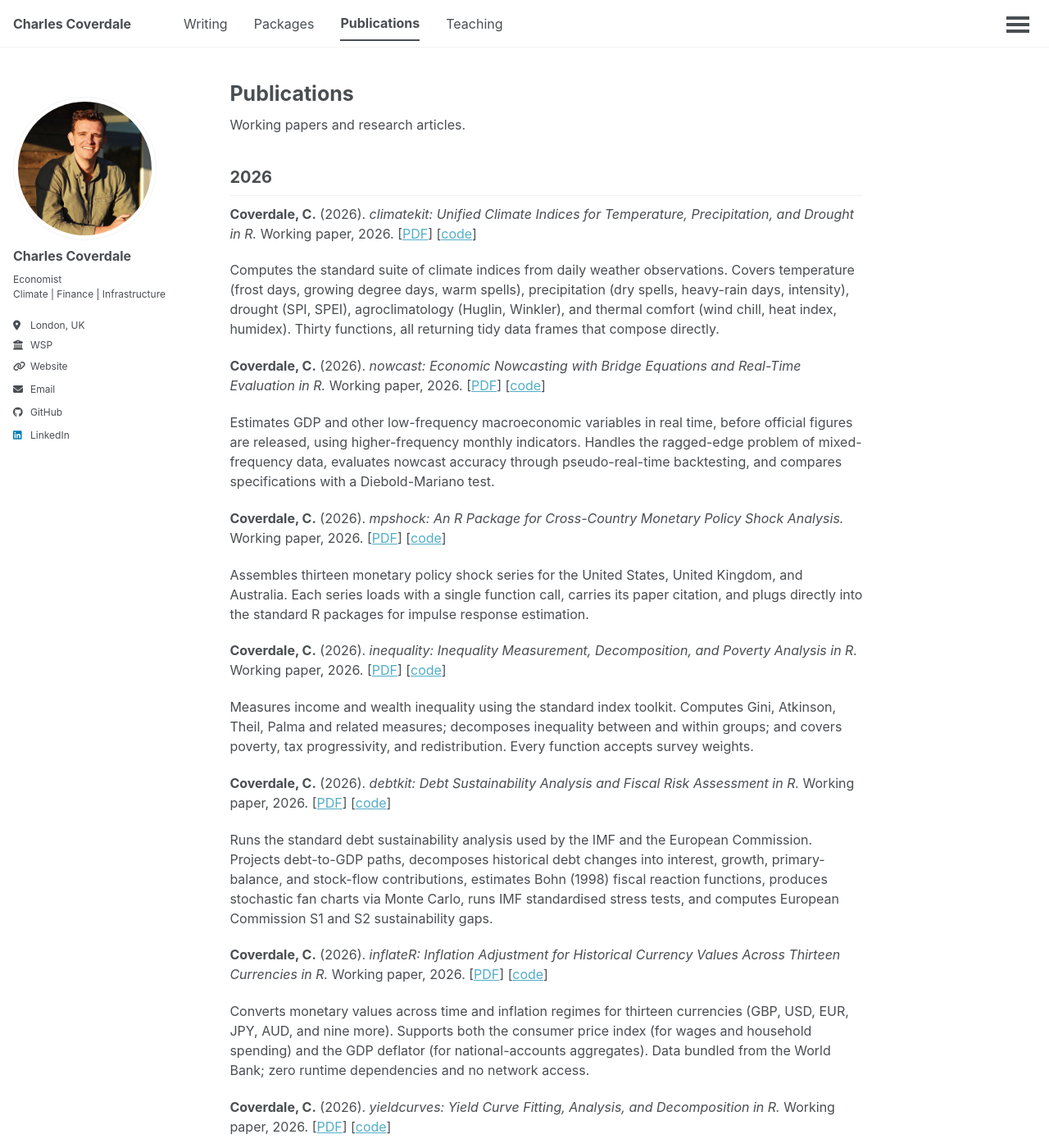
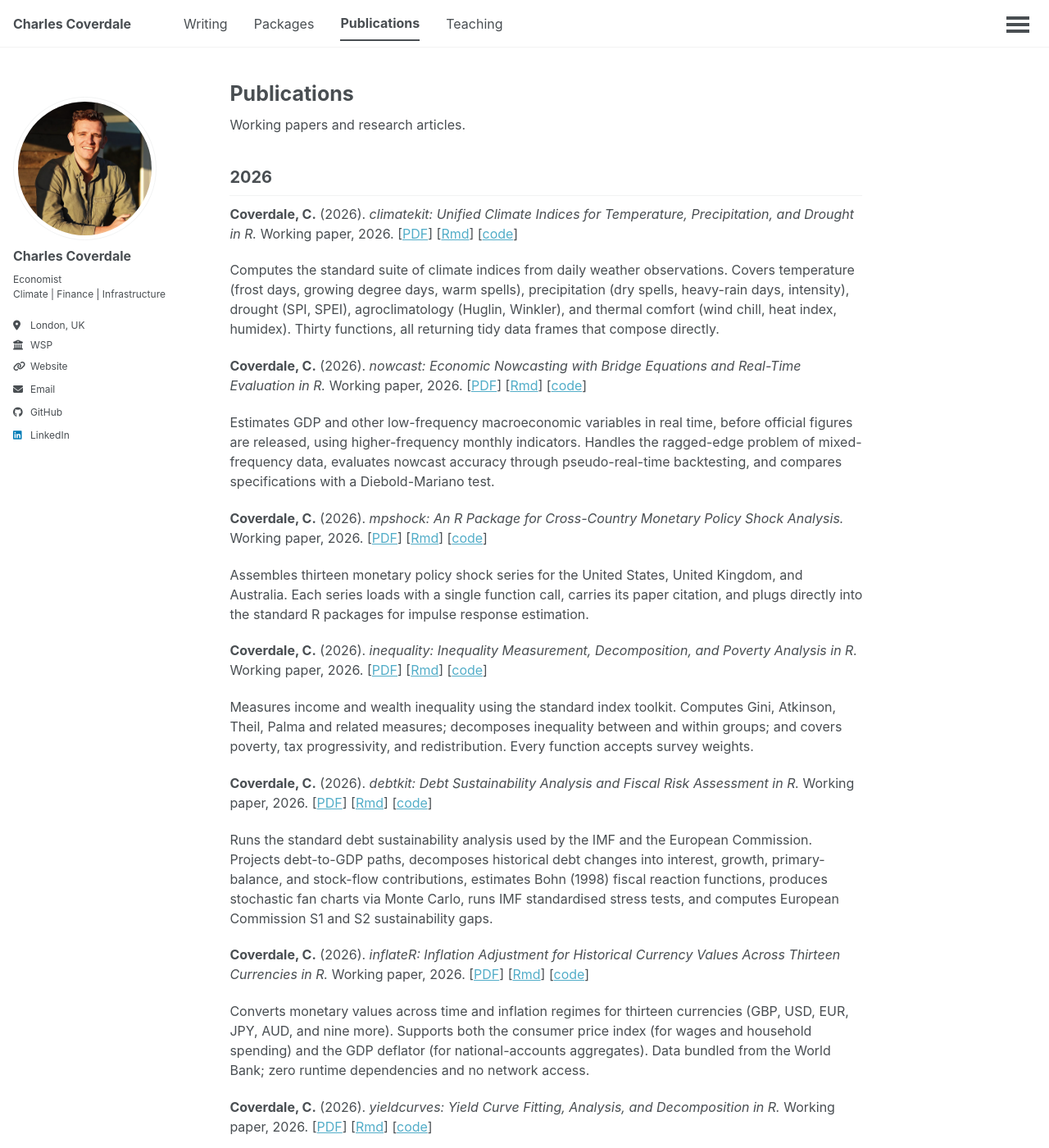
Before and after one commit to charlescoverdale/charlescoverdale.github.io, a Jekyll site: the page built from _pages/publications.md, in a window 1280 px wide and 1400 px high. Shown: the whole window at 82% size. Built offline with Jekyll 4.4.1, drawn with Linux system fonts in a browser that asks for light colours; a script that is not in the unit is left out.

Commit message:
Add [Rmd] link per paper, replace climatekit Fig 3 with 75-year SPI
- Each publications entry now links to the source paper.Rmd on GitHub
  alongside the PDF and package code, for full reproducibility.
- Climatekit Fig 3 replaced: was a boring 10-year synthetic heat-index
  distribution with almost all days in the Comfort bucket; now shows
  the 12-month SPI at Central Park, 1950 to 2024, with the 1960s
  Northeast drought, 2001-02 drought, and 2011 wet year visible.

```diff
--- a/_pages/publications.md
+++ b/_pages/publications.md
@@ -9,34 +9,34 @@ Working papers and research articles.
 
 ## 2026
 
-**Coverdale, C.** (2026). *climatekit: Unified Climate Indices for Temperature, Precipitation, and Drought in R.* Working paper, 2026. \[[PDF](/files/coverdale_climatekit_2026.pdf)\] \[[code](https://github.com/charlescoverdale/climatekit)\]
+**Coverdale, C.** (2026). *climatekit: Unified Climate Indices for Temperature, Precipitation, and Drought in R.* Working paper, 2026. \[[PDF](/files/coverdale_climatekit_2026.pdf)\] \[[Rmd](https://github.com/charlescoverdale/climatekit/blob/main/paper/rj/paper.Rmd)\] \[[code](https://github.com/charlescoverdale/climatekit)\]
 
 Computes the standard suite of climate indices from daily weather observations. Covers temperature (frost days, growing degree days, warm spells), precipitation (dry spells, heavy-rain days, intensity), drought (SPI, SPEI), agroclimatology (Huglin, Winkler), and thermal comfort (wind chill, heat index, humidex). Thirty functions, all returning tidy data frames that compose directly.
 
-**Coverdale, C.** (2026). *nowcast: Economic Nowcasting with Bridge Equations and Real-Time Evaluation in R.* Working paper, 2026. \[[PDF](/files/coverdale_nowcast_2026.pdf)\] \[[code](https://github.com/charlescoverdale/nowcast)\]
+**Coverdale, C.** (2026). *nowcast: Economic Nowcasting with Bridge Equations and Real-Time Evaluation in R.* Working paper, 2026. \[[PDF](/files/coverdale_nowcast_2026.pdf)\] \[[Rmd](https://github.com/charlescoverdale/nowcast/blob/main/paper/rj/paper.Rmd)\] \[[code](https://github.com/charlescoverdale/nowcast)\]
 
 Estimates GDP and other low-frequency macroeconomic variables in real time, before official figures are released, using higher-frequency monthly indicators. Handles the ragged-edge problem of mixed-frequency data, evaluates nowcast accuracy through pseudo-real-time backtesting, and compares specifications with a Diebold-Mariano test.
 
-**Coverdale, C.** (2026). *mpshock: An R Package for Cross-Country Monetary Policy Shock Analysis.* Working paper, 2026. \[[PDF](/files/coverdale_mpshock_2026.pdf)\] \[[code](https://github.com/charlescoverdale/mpshock)\]
+**Coverdale, C.** (2026). *mpshock: An R Package for Cross-Country Monetary Policy Shock Analysis.* Working paper, 2026. \[[PDF](/files/coverdale_mpshock_2026.pdf)\] \[[Rmd](https://github.com/charlescoverdale/mpshock/blob/main/paper/rj/paper.Rmd)\] \[[code](https://github.com/charlescoverdale/mpshock)\]
 
 Assembles thirteen monetary policy shock series for the United States, United Kingdom, and Australia. Each series loads with a single function call, carries its paper citation, and plugs directly into the standard R packages for impulse response estimation.
 
-**Coverdale, C.** (2026). *inequality: Inequality Measurement, Decomposition, and Poverty Analysis in R.* Working paper, 2026. \[[PDF](/files/coverdale_inequality_2026.pdf)\] \[[code](https://github.com/charlescoverdale/inequality)\]
+**Coverdale, C.** (2026). *inequality: Inequality Measurement, Decomposition, and Poverty Analysis in R.* Working paper, 2026. \[[PDF](/files/coverdale_inequality_2026.pdf)\] \[[Rmd](https://github.com/charlescoverdale/inequality/blob/main/paper/rj/paper.Rmd)\] \[[code](https://github.com/charlescoverdale/inequality)\]
 
 Measures income and wealth inequality using the standard index toolkit. Computes Gini, Atkinson, Theil, Palma and related measures; decomposes inequality between and within groups; and covers poverty, tax progressivity, and redistribution. Every function accepts survey weights.
 
-**Coverdale, C.** (2026). *debtkit: Debt Sustainability Analysis and Fiscal Risk Assessment in R.* Working paper, 2026. \[[PDF](/files/coverdale_debtkit_2026.pdf)\] \[[code](https://github.com/charlescoverdale/debtkit)\]
+**Coverdale, C.** (2026). *debtkit: Debt Sustainability Analysis and Fiscal Risk Assessment in R.* Working paper, 2026. \[[PDF](/files/coverdale_debtkit_2026.pdf)\] \[[Rmd](https://github.com/charlescoverdale/debtkit/blob/main/paper/rj/paper.Rmd)\] \[[code](https://github.com/charlescoverdale/debtkit)\]
 
 Runs the standard debt sustainability analysis used by the IMF and the European Commission. Projects debt-to-GDP paths, decomposes historical debt changes into interest, growth, primary-balance, and stock-flow contributions, estimates Bohn (1998) fiscal reaction functions, produces stochastic fan charts via Monte Carlo, runs IMF standardised stress tests, and computes European Commission S1 and S2 sustainability gaps.
 
-**Coverdale, C.** (2026). *inflateR: Inflation Adjustment for Historical Currency Values Across Thirteen Currencies in R.* Working paper, 2026. \[[PDF](/files/coverdale_inflateR_2026.pdf)\] \[[code](https://github.com/charlescoverdale/inflateR)\]
+**Coverdale, C.** (2026). *inflateR: Inflation Adjustment for Historical Currency Values Across Thirteen Currencies in R.* Working paper, 2026. \[[PDF](/files/coverdale_inflateR_2026.pdf)\] \[[Rmd](https://github.com/charlescoverdale/inflateR/blob/main/paper/rj/paper.Rmd)\] \[[code](https://github.com/charlescoverdale/inflateR)\]
 
 Converts monetary values across time and inflation regimes for thirteen currencies (GBP, USD, EUR, JPY, AUD, and nine more). Supports both the consumer price index (for wages and household spending) and the GDP deflator (for national-accounts aggregates). Data bundled from the World Bank; zero runtime dependencies and no network access.
 
-**Coverdale, C.** (2026). *yieldcurves: Yield Curve Fitting, Analysis, and Decomposition in R.* Working paper, 2026. \[[PDF](/files/coverdale_yieldcurves_2026.pdf)\] \[[code](https://github.com/charlescoverdale/yieldcurves)\]
+**Coverdale, C.** (2026). *yieldcurves: Yield Curve Fitting, Analysis, and Decomposition in R.* Working paper, 2026. \[[PDF](/files/coverdale_yieldcurves_2026.pdf)\] \[[Rmd](https://github.com/charlescoverdale/yieldcurves/blob/main/paper/rj/paper.Rmd)\] \[[code](https://github.com/charlescoverdale/yieldcurves)\]
 
 Analyses and decomposes government bond yield curves in R. Fits smooth curves to the handful of bond yields published each day, then reads off rates at any maturity, computes interest-rate risk, and decomposes curve movements into level, slope, and curvature.
 
-**Coverdale, C.** (2026). *predictset: Conformal Prediction and Uncertainty Quantification in R.* Working paper, 2026. \[[PDF](/files/coverdale_predictset_2026.pdf)\] \[[code](https://github.com/charlescoverdale/predictset)\]
+**Coverdale, C.** (2026). *predictset: Conformal Prediction and Uncertainty Quantification in R.* Working paper, 2026. \[[PDF](/files/coverdale_predictset_2026.pdf)\] \[[Rmd](https://github.com/charlescoverdale/predictset/blob/main/paper/rj/paper.Rmd)\] \[[code](https://github.com/charlescoverdale/predictset)\]
 
 Quantifies uncertainty around any prediction model. Produces prediction intervals for numerical forecasts and prediction sets for classification that are guaranteed to contain the true value at a chosen coverage rate, without distributional assumptions. Works with linear models, random forests, xgboost, or custom models.
```
Also changed, not shown: 1 other file.
